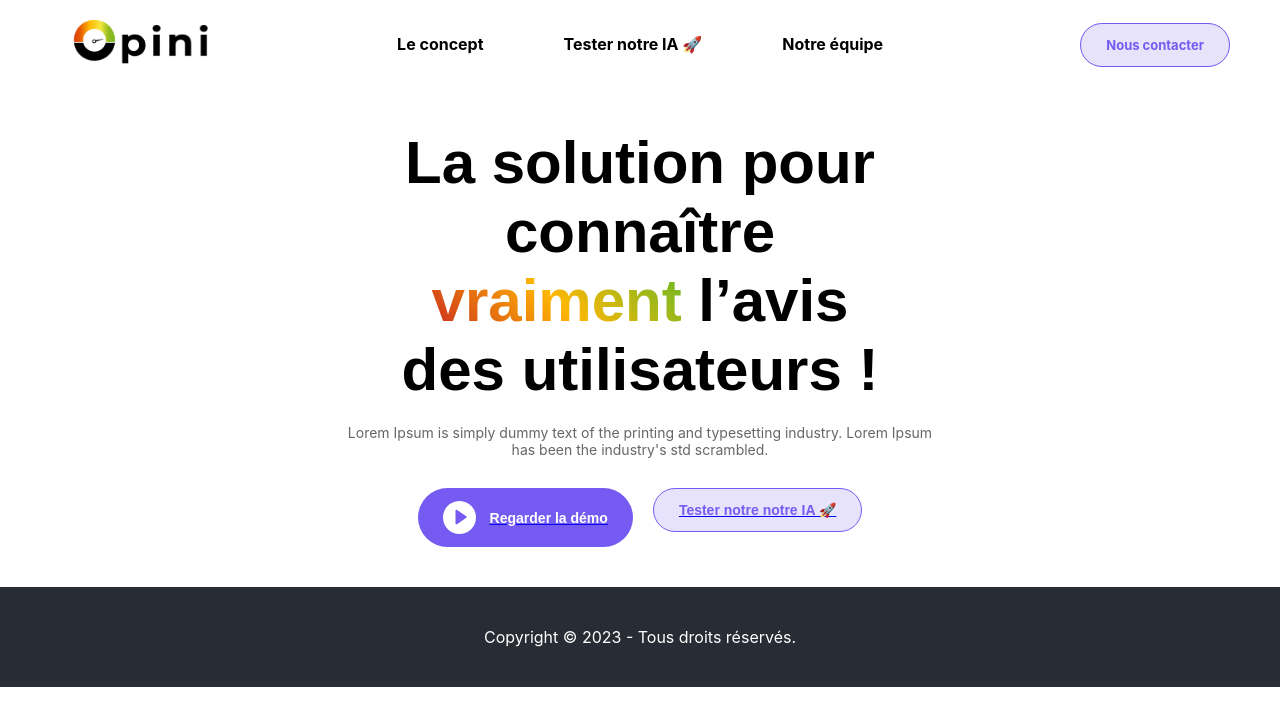
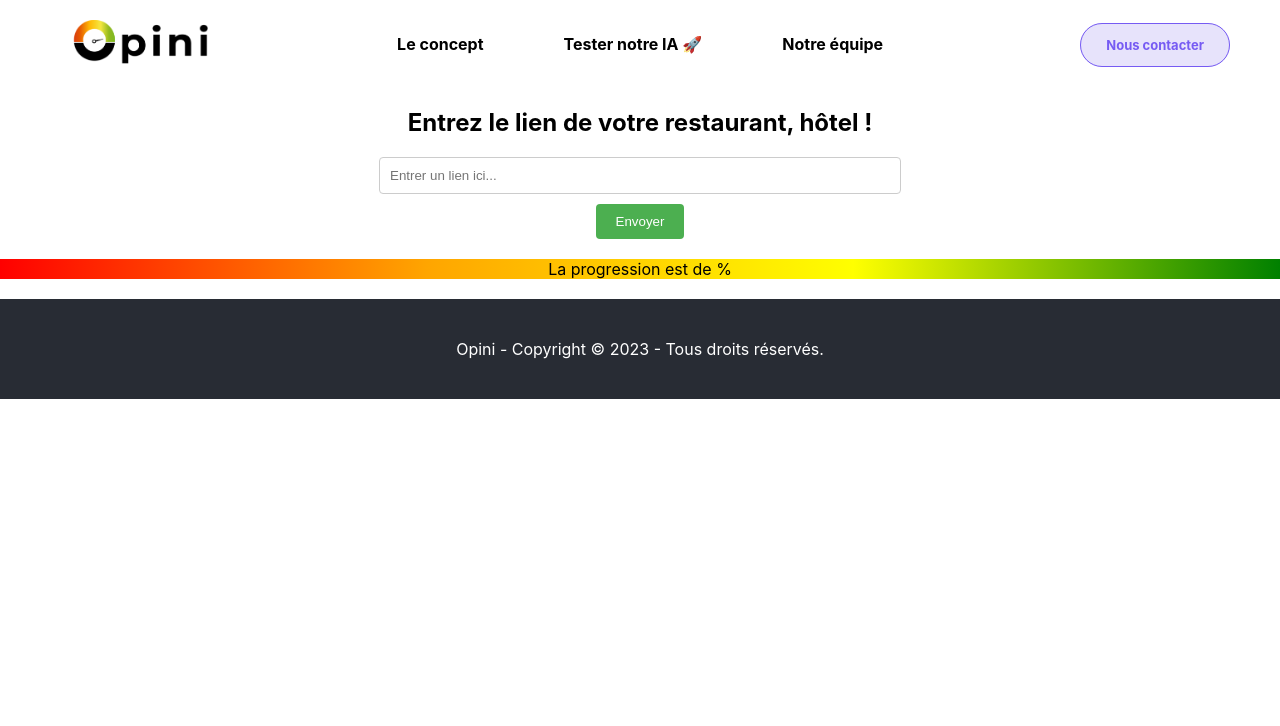
Before and after one commit to wandrilledioubate/opini_website_react, a React (Create React App) app in the folder opini_front/: page /testIA in a window 1280 px wide. Shown: the top 726 px of the page. Built offline with nearby package versions, Linux system fonts and the light colour scheme.

Commit message:
create api

```diff
--- a/opini_front/src/App.js
+++ b/opini_front/src/App.js
@@ -3,8 +3,8 @@ import Header from './components/Header';
 import './App.css';
 import { BrowserRouter as Router, Routes, Route } from 'react-router-dom';
 import Home from './components/pages/Home';
+import Footer from './components/Footer';
 import TestAI from './components/pages/TestAI';
-import Footer from './components/Footer';
 
 function App() {
   return (
--- a/opini_front/src/components/BarreProgression.css
+++ b/opini_front/src/components/BarreProgression.css
@@ -1,15 +1,22 @@
-/* Style CSS de la barre de progression */
+.progress-container {
+  width: 100%;
+  height: 20px;
+  background: #f00;
+  background: linear-gradient(to right, red, orange, yellow, green);
+  margin: 20px 0;
+  position: relative;
+}
+
 .progress-bar {
-    width: 100%;
-    height: 20px;
-    background-color: #f0f0f0;
-    border-radius: 10px;
-    overflow: hidden;
-  }
+  position: absolute;
+  left: 0;
+  top: 0;
+  height: 100%;
+  background: rgba(255, 255, 255, 0.5);
+}
 
-  /* Style CSS de la couleur de remplissage de la barre */
-  .progress-bar-fill {
-    height: 100%;
-    background: linear-gradient(to right, red, green);
-    transition: width 0.5s;
-  }
+.progress-text {
+  font-size: 16px;
+  text-align: center;
+  margin-top: 10px;
+}
--- a/opini_front/src/components/BarreProgression.js
+++ b/opini_front/src/components/BarreProgression.js
@@ -1,6 +1,43 @@
-import React, { useEffect, useState } from 'react';
+import React from 'react';
 import './BarreProgression.css';
 
+class BarreProgression extends React.Component {
+    render() {
+        return (
+            <div className="progress-container">
+                <div className="progress-bar" style={{width: `${this.props.pourcentage}%`}}></div>
+                <p className="progress-text">La progression est de {this.props.pourcentage}%</p>
+            </div>
+        );
+    }
+}
+
+export default BarreProgression;
+
+
+
+
+
+
+
+
+
+
+
+
+
+
+
+
+
+
+
+
+
+
+
+
+/*
 const BarreProgression = () => {
   const [pourcentage, setPourcentage] = useState(0);
 
@@ -30,3 +67,4 @@ const BarreProgression = () => {
 };
 
 export default BarreProgression;
+*/
--- a/opini_front/src/components/Carrousel.css
+++ b/opini_front/src/components/Carrousel.css
@@ -1,13 +1,13 @@
 
 .carrousel-section {
-    padding: 30px;
+    padding: 20px;
     text-align: center;
   }
 
   .carrousel-title {
     font-size: 23px;
     color: #333;
-    margin-bottom: 20px;
+    margin-bottom: 35px;
   }
 
 
--- a/opini_front/src/components/Carrousel.js
+++ b/opini_front/src/components/Carrousel.js
@@ -10,7 +10,7 @@ import logo3 from '../assets/carrousel3.png';
 function Carrousel() {
     return (
         <section className="carrousel-section">
-            <h2 className="carrousel-title">Titre du carrousel</h2>
+            <h2 className="carrousel-title">Une extension simple et facile à comprendre !</h2>
             <Carousel
                 showArrows={false}
                 showThumbs={false}
--- a/opini_front/src/components/Entreprise.css
+++ b/opini_front/src/components/Entreprise.css
@@ -1,12 +1,13 @@
 .entreprise {
     text-align: center;
     padding: 20px;
-    padding-bottom: 50px;
+    padding-bottom: 60px;
+    padding-top: 40px;
   }
 
   .titre {
     font-size: 23px;
-    margin-bottom: 20px;
+    margin-bottom: 10px;
   }
 
   .logo-container {
--- a/opini_front/src/components/Entreprise.js
+++ b/opini_front/src/components/Entreprise.js
@@ -10,7 +10,7 @@ import airbnb from '../assets/airbnb.png';
 function Entreprise() {
   return (
     <div className="entreprise">
-      <h1 className="titre">Titre de la page Entreprise</h1>
+      <h1 className="titre">Ils nous ont fait confiance...</h1>
       <div className="logo-container">
         <div className="logo-card">
           <img src={tripadvisor} alt="logo1" className="logo"/>
--- a/opini_front/src/components/Footer.js
+++ b/opini_front/src/components/Footer.js
@@ -4,7 +4,7 @@ import './Footer.css';
 const Footer = () => {
     return (
         <footer className="footer">
-            <p>Copyright &copy; 2023 - Tous droits réservés.</p>
+            <p>Opini - Copyright &copy; 2023 - Tous droits réservés.</p>
         </footer>
     );
 };
--- /dev/null
+++ b/opini_front/src/components/InputLink.css
@@ -0,0 +1,33 @@
+.inputLink {
+    display: flex;
+    flex-direction: column;
+    align-items: center;
+    width: 100%;
+    max-width: 500px;
+    margin: 0 auto;
+}
+
+.inputLink h2 {
+    margin-bottom: 20px;
+}
+
+.inputLink input {
+    margin-bottom: 10px;
+    padding: 10px;
+    width: 100%;
+    border: 1px solid #ccc;
+    border-radius: 4px;
+}
+
+.inputLink button {
+    padding: 10px 20px;
+    background-color: #4CAF50;
+    color: white;
+    border: none;
+    border-radius: 4px;
+    cursor: pointer;
+}
+
+.inputLink button:hover {
+    background-color: #45a049;
+}
--- /dev/null
+++ b/opini_front/src/components/InputLink.js
@@ -0,0 +1,40 @@
+import React from 'react';
+import './InputLink.css';
+
+class InputLink extends React.Component {
+    constructor(props) {
+        super(props);
+        this.state = {
+            link: ''
+        }
+    }
+
+    handleChange = (event) => {
+        this.setState({
+            link: event.target.value
+        });
+    }
+
+    handleSubmit = () => {
+        alert('Le lien ' + this.state.link + ' a été envoyé !');
+    }
+
+    render() {
+        return (
+            <div className="inputLink">
+                <h2>Entrez le lien de votre restaurant, hôtel !</h2>
+                <input
+                    type="text"
+                    placeholder="Entrer un lien ici..."
+                    value={this.state.link}
+                    onChange={this.handleChange}
+                />
+                <button onClick={this.handleSubmit}>
+                    Envoyer
+                </button>
+            </div>
+        );
+    }
+}
+
+export default InputLink;
--- a/opini_front/src/components/pages/TestAI.js
+++ b/opini_front/src/components/pages/TestAI.js
@@ -1,14 +1,16 @@
 import React from 'react';
 import '../../App.css';
-import HeroSection from '../HeroSection';
+import InputLink from '../InputLink';
+import BarreProgression from '../BarreProgression';
 
 
-function TestAI() {
+function Home() {
   return (
     <>
-      <HeroSection />
+      <InputLink />
+      <BarreProgression />
     </>
   );
 }
 
-export default TestAI;
+export default Home;
```
Also changed, not shown: 2 other files (tests, documents, lock files or other folders).
